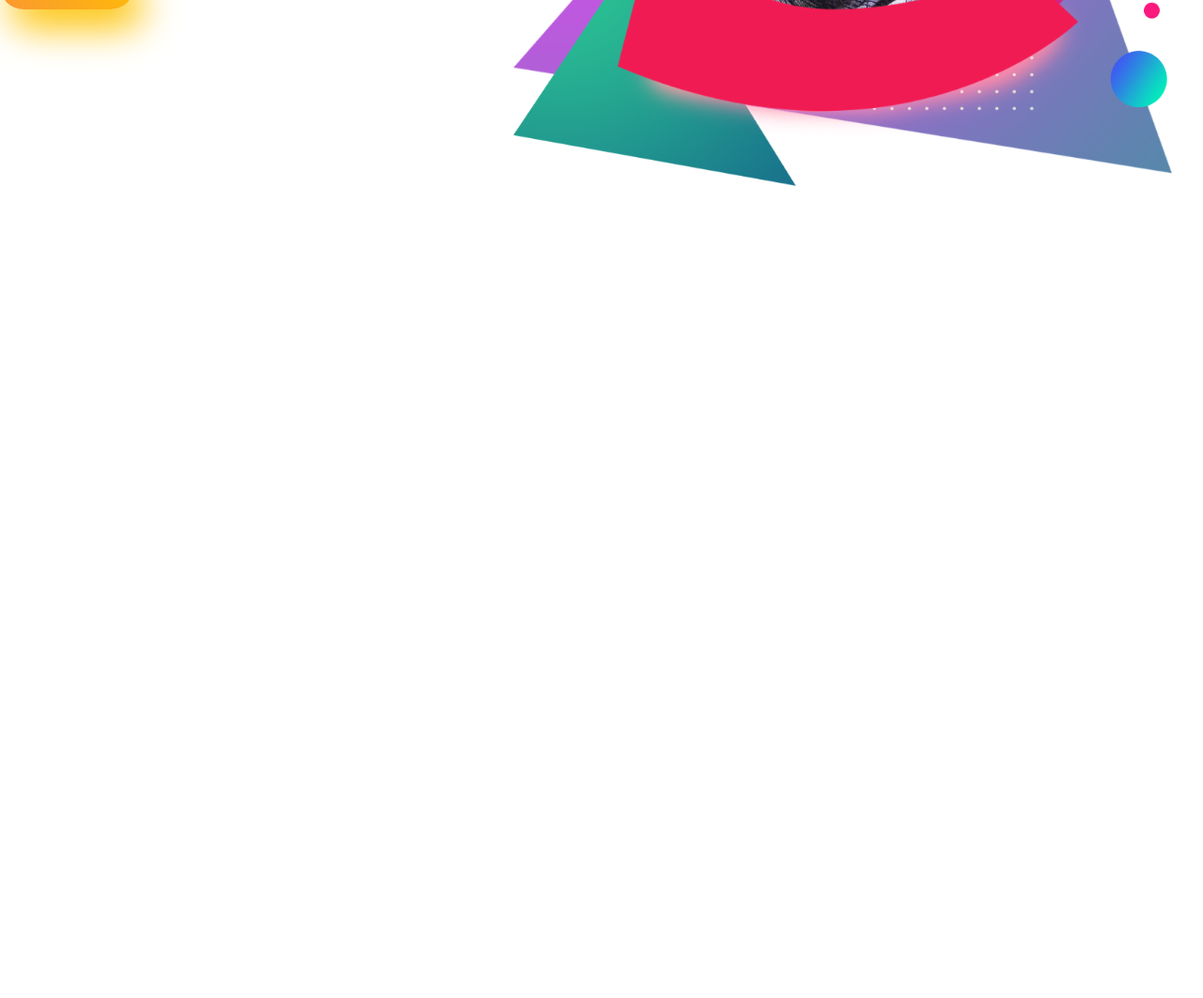
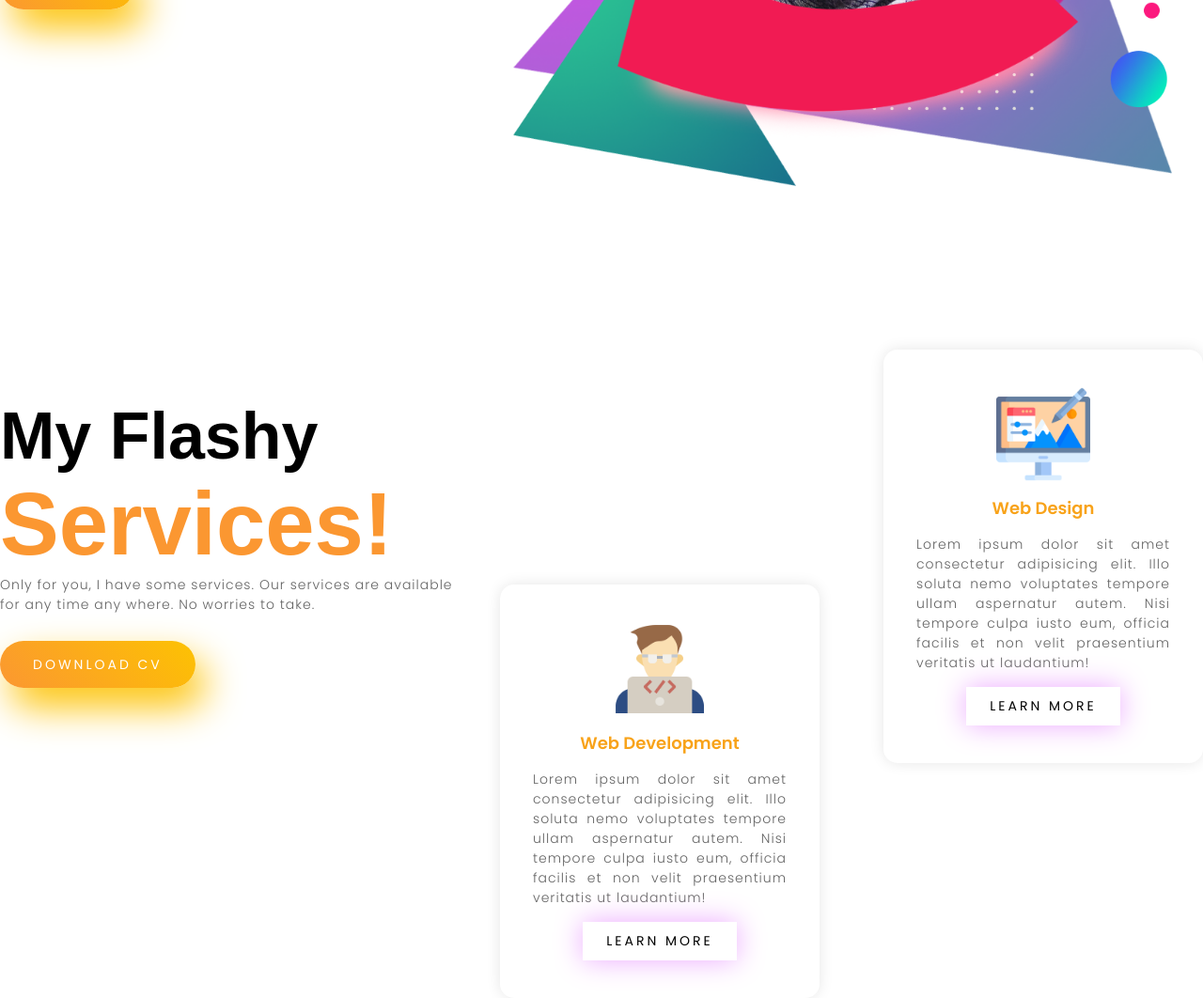
Before and after one commit to tutulportal/Portfolio-Basic-01, a plain HTML site: page index.html in a window 1280 px wide. Shown: the part 642-1704 px from the top of the page at 94% size. Before the commit the page ends 866 px from the top, so only its background shows below. Drawn offline with Linux system fonts and the light colour scheme; a web font is replaced by a local one.

Commit message:
last commit

```diff
--- a/index.html
+++ b/index.html
@@ -54,5 +54,43 @@
 
     <!-- Top Hero Section End -->
 
+
+    <!-- My Services Section Start -->
+
+    <section class="my-services">
+        <div class="inner-my-services">
+            <div class="my-services-info">
+                <h1>My Flashy</h1>
+                <h1 id="service-word">Services!</h1>
+                <p>Only for you, I have some services. Our services are available for any time any where. No worries to take. </p>
+                <a href="#">Download CV</a>
+            </div>
+            <div class="my-services-cards">
+                <div class="card card-1">
+                    <div class="card-img">
+                        <img src="img/design.png" alt="">
+                    </div>
+                    <div class="card-info">
+                        <h3>Web Design</h3>
+                        <p>Lorem ipsum dolor sit amet consectetur adipisicing elit. Illo soluta nemo voluptates tempore ullam aspernatur autem. Nisi tempore culpa iusto eum, officia facilis et non velit praesentium veritatis ut laudantium!</p>
+                        <a href="">Learn More</a>
+                    </div>
+                </div>
+                <div class="card card-2">
+                    <div class="card-img">
+                        <img src="img/development.png" alt="">
+                    </div>
+                    <div class="card-info">
+                        <h3>Web Development</h3>
+                        <p>Lorem ipsum dolor sit amet consectetur adipisicing elit. Illo soluta nemo voluptates tempore ullam aspernatur autem. Nisi tempore culpa iusto eum, officia facilis et non velit praesentium veritatis ut laudantium!</p>
+                        <a href="">Learn More</a>
+                    </div>
+                </div>
+            </div>
+        </div>
+    </section>
+
+    <!-- My Services Section End -->
+
 </body>
 </html>
--- a/style.css
+++ b/style.css
@@ -172,3 +172,158 @@
 
 
 /* Top Hero Section Design End */
+
+
+
+
+/* My Services Section Design Start */
+
+
+
+.my-services{
+    width: 100%;
+    display: flex;
+    justify-content: center;
+    align-items: center;
+    flex-direction: column;
+}
+
+.inner-my-services{
+    width: 1280px;
+    display: flex;
+    justify-content: space-between;
+    align-items: center;
+    flex-direction: row;
+    padding: 200px 0;
+}
+
+.my-services-info{
+    width: 40%;
+}
+
+.my-services-info h1{
+    font-size: 70px;
+    font-weight: 900;
+    font-family: 'Arima', sans-serif;
+}
+
+#service-word{
+    font-size: 94px;
+    color: #FB9731;
+}
+
+.my-services-info p{
+    font-size: 14px;
+    font-weight: 300;
+    color: #646464;
+    line-height: 150%;
+    letter-spacing: 1px;
+    padding-bottom: 40px;
+    padding-right: 20px;
+}
+
+.my-services-info a{
+    text-decoration: none;
+    color: #fff;
+    background-image: linear-gradient(45deg, #FB9731, #FDC202);
+    transition: 0.5s all ease-in-out;
+    padding: 15px 35px;
+    border-radius: 50px;
+    text-transform: uppercase;
+    letter-spacing: 3px;
+    font-size: 14px;
+    font-weight: 400;
+    box-shadow: 10px 20px 40px #FDC202;
+}
+
+.my-services-info a:hover{
+    box-shadow: 10px 20px 40px #ECA9FF;
+}
+
+.my-services-cards{
+    width: 60%;
+    position: relative;
+}
+
+.card{
+    width: 300px;
+    overflow: hidden;
+    padding: 40px 20px;
+    border-radius: 15px;
+    box-shadow: 0 0 15px rgba(0,0,0,0.1);
+    position: absolute;
+}
+
+.card .card-img{
+    width: 100%;
+    display: flex;
+    align-items: center;
+    justify-content: center;
+    flex-direction: row;
+}
+
+.card-img img{
+    width: 100px;
+}
+
+.card-info{
+    width: 100%;
+    display: flex;
+    justify-content: center;
+    align-items: center;
+    flex-direction: column;
+}
+
+.card-info h3{
+    font-size: 18px;
+    font-weight: 600;
+    color: #F8A31A;
+    padding: 15px 0;
+}
+
+.card-info p{
+    font-size: 14px;
+    font-weight: 300;
+    color: #646464;
+    line-height: 150%;
+    letter-spacing: 1px;
+    text-align: justify;
+    padding: 0 15px 15px;
+}
+
+.card-info a{
+    text-decoration: none;
+    color: #000;
+    text-transform: uppercase;
+    font-size: 14px;
+    font-weight: 400;
+    letter-spacing: 3px;
+    padding: 10px 25px;
+    box-shadow: 0px 0px 30px #ECA9FF;
+    transition: 0.3s all ease-in-out;
+}
+
+.card-info a:hover{
+    background-color: #F8A31A;
+    color: #fff;
+    box-shadow: 0px 0px 30px #FDC202;
+}
+
+
+.card-1{
+    right: 0;
+    top: -200px;
+}
+
+.card-2{
+    left: 20px;
+    top: 50px;
+}
+
+
+
+
+
+
+
+/* My Services Section Design End */
```
Also changed, not shown: img/design.png (added), img/development.png (added), img/ui-ux.png (added).
